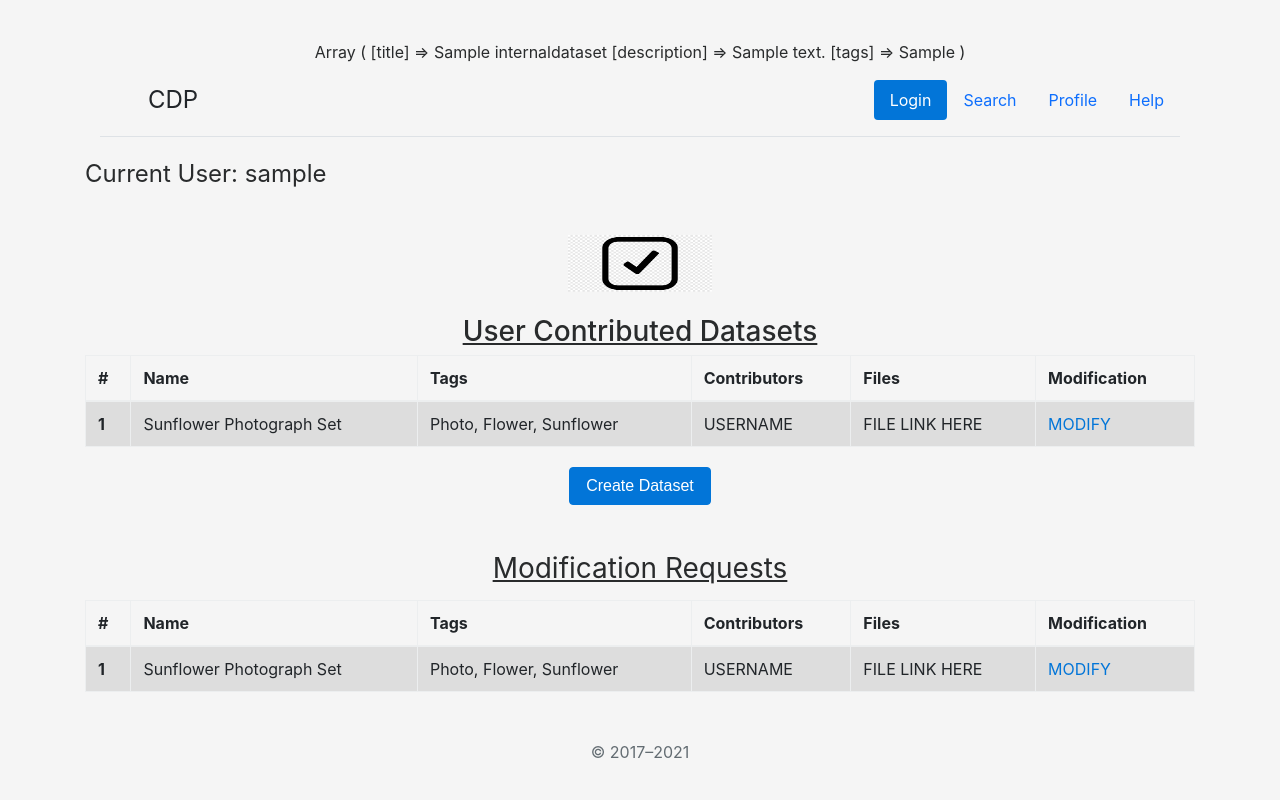
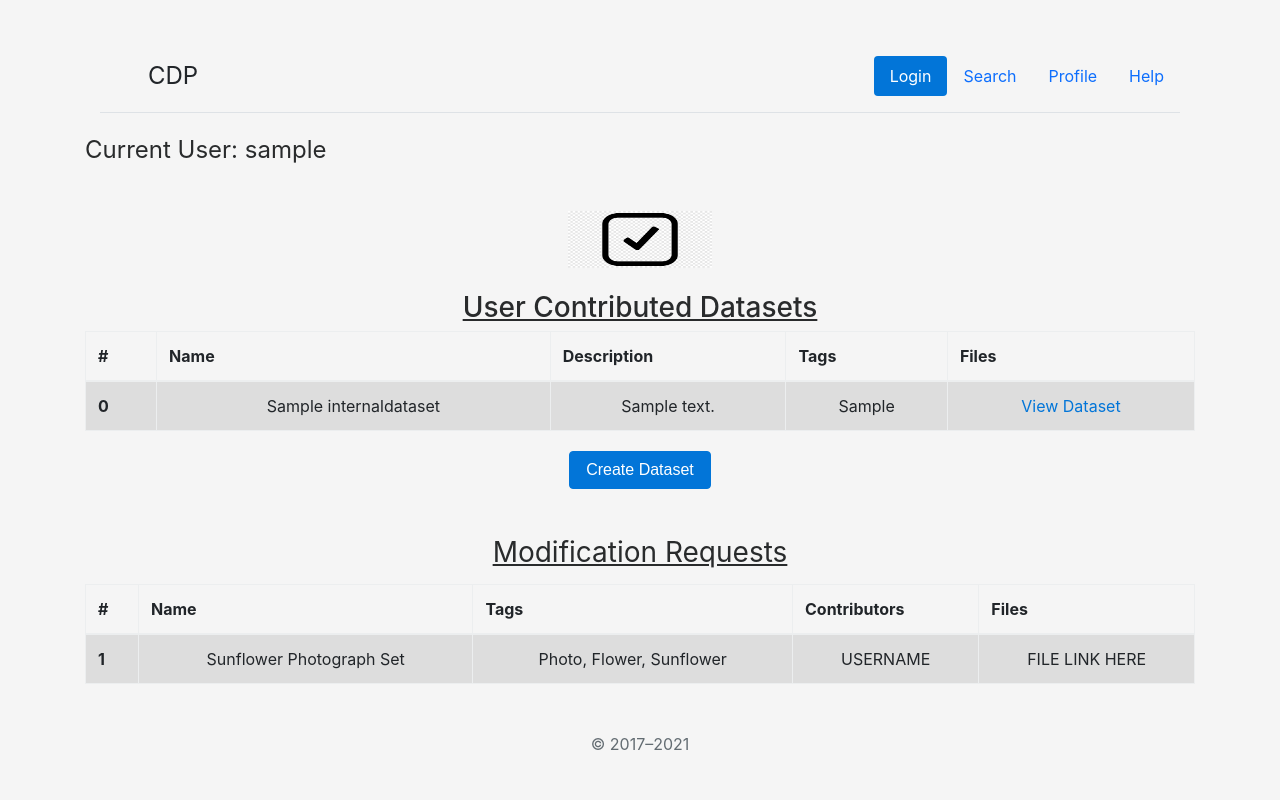
Before and after one commit to dbgilson/CrowdsourcingDatasetPlatform, a PHP site: page /User.php in a window 1280 px wide. Run offline with PHP 8.4, Linux system fonts and the light colour scheme; the visitor is signed in with stand-in values (Sample User, id 1); tables that the repository leaves empty hold one stand-in row (values such as "Sample post"); some libraries are stand-ins or nearby versions.

Commit message:
Added Table Display Functionality

```diff
--- a/Crowdsourcing Dataset Frontend/Pages/User.php
+++ b/Crowdsourcing Dataset Frontend/Pages/User.php
@@ -1,22 +1,4 @@
 <?php include('../../config/server.php') ?>
-<?php
-$username = $_SESSION['username'];
-$query="SELECT title, description, tags FROM  internalDatasets
-      INNER JOIN users ON users.id = internalDatasets.owner_id
-      WHERE users.username = '$username'";
-
-$result = mysqli_query($db, $query) or trigger_error(mysqli_error($db));
-if (mysqli_num_rows($result) === 0) {
-    echo "You have no datasets.";
-}
-else {
-    foreach($result as $row) {
-        print_r($row);
-    }
-}
-
-?>
-
 <!doctype html>
 <html lang="en">
 <head>
@@ -80,22 +62,37 @@ else {
                 <tr>
                     <th scope="col">#</th>
                     <th scope="col">Name</th>
+                    <th scope="col">Description</th>
                     <th scope="col">Tags</th>
-                    <th scope="col">Contributors</th>
                     <th scope="col">Files</th>
-                    <th scope="col">Modification</th>
                 </tr>
             </thead>
-            <tbody>
-                <tr>
-                    <th scope="row">1</th>
-                    <td>Sunflower Photograph Set</td>
-                    <td>Photo, Flower, Sunflower</td>
-                    <td>USERNAME</td>
-                    <td>FILE LINK HERE</td>
-                    <td><a href="DataModify.html">MODIFY</a></td>
-                </tr>
-            </tbody>
+            <?php
+            $index = 0;
+                $username = $_SESSION['username'];
+                $query="SELECT title, description, tags FROM  internalDatasets
+                      INNER JOIN users ON users.id = internalDatasets.owner_id
+                      WHERE users.username = '$username'";
+
+                $result = mysqli_query($db, $query) or trigger_error(mysqli_error($db));
+                if (mysqli_num_rows($result) === 0) {
+                    echo '<h1 align="center" class="h4 mt-1 mb-5 fw-normal">You Have No Datasets.</h1>';
+                }
+                else{
+                    echo "<tbody>";
+                    foreach($result as $row) {
+                        echo    "<tr>";
+                        echo        '<th scope="row">'. $index . '</th>';
+                        echo        '<td>'.$row["title"].'</td>';
+                        echo        '<td>'.$row["description"].'</td>';
+                        echo        '<td>'.$row["tags"].'</td>';
+                        echo        '<td><a href="DisplayDataset.php">View Dataset</a></td>';
+                        echo    "</tr>";
+                        $index++;
+                    }
+                    echo "</tbody>";
+                }
+            ?>
         </table>
         <a href="CreateDataset.php"><button type="button" class="w-35 mt-1 btn btn-m btn-primary">Create Dataset</button></a>
         <h1 class="h3 mt-5 mb-3 fw-normal u"><u>Modification Requests</u></h1>
@@ -108,7 +105,6 @@ else {
                     <th scope="col">Tags</th>
                     <th scope="col">Contributors</th>
                     <th scope="col">Files</th>
-                    <th scope="col">Modification</th>
                 </tr>
             </thead>
             <tbody>
@@ -118,7 +114,6 @@ else {
                     <td>Photo, Flower, Sunflower</td>
                     <td>USERNAME</td>
                     <td>FILE LINK HERE</td>
-                    <td><a href="DataModify.html">MODIFY</a></td>
                 </tr>
             </tbody>
         </table>
```
